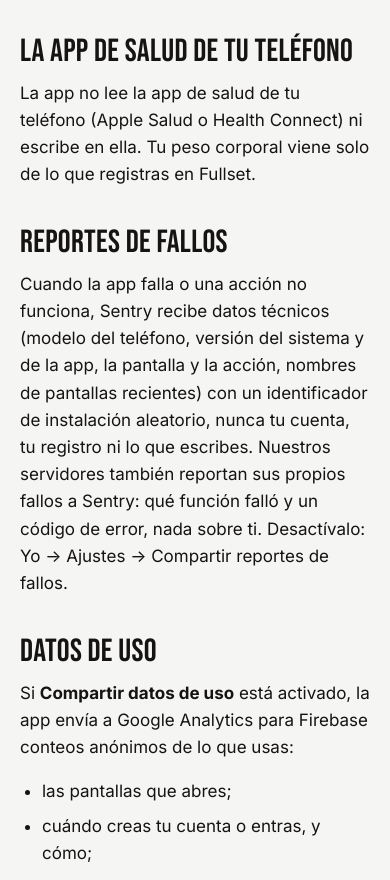
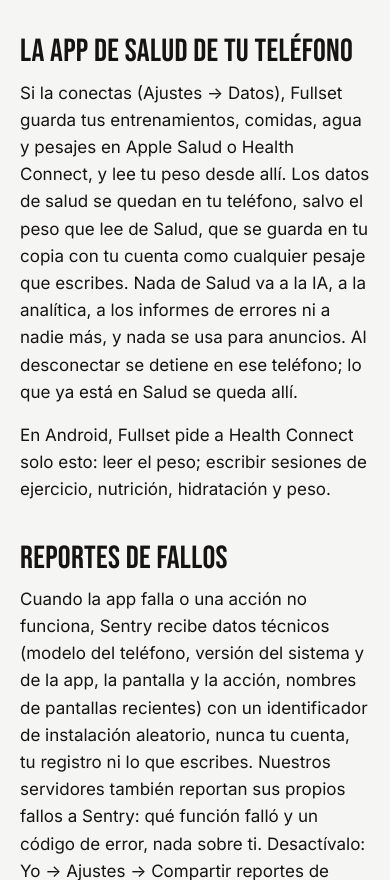
Before and after one commit to angelortuno-maker/fullset-site, a plain HTML site: page es/privacy/index.html in a window 390 px wide. Shown: the part 2842-3722 px from the top of the page. Drawn offline with Linux system fonts and the light colour scheme.

Commit message:
Privacy: the phone's health app section says what Fullset does with Apple Health and Health Connect (EN and ES)
Engineer 1's text exactly as approved (angel-log #1912 7096697595; file 6298 item 6; Angel's OK 04:28 CT Nov 23, #1912 7098036791). Fixes the policy before Play's Health apps declaration.

Co-Authored-By: Claude Opus 5.5 <noreply@anthropic.com>

```diff
--- a/es/privacy/index.html
+++ b/es/privacy/index.html
@@ -59,7 +59,8 @@
     <p>Si eliges registrar una comida con una foto (una función de Fullset Pro), la foto se envía a Vertex AI de Google (Estados Unidos) solo para estimar qué hay en el plato. Si la lista no es correcta, puedes enviar un mensaje corto para corregirla; ese mensaje y la lista de alimentos (nombres y cantidades, no la foto) se envían de la misma forma. No guardamos la foto ni el mensaje; solo se guardan en tu registro los alimentos que aceptas. Google no los usa para entrenar sus modelos; puede conservarlos por poco tiempo para prestar el servicio y para detectar abusos, y después los borra. No se envía nada más sobre ti con ellos.</p>
     <p>La foto de una etiqueta nutricional o de suplemento se lee en tu teléfono y luego se borra; nunca se sube. Las fotos de técnica de ejercicios se quedan en tu teléfono.</p>
     <h2>La app de salud de tu teléfono</h2>
-    <p>La app no lee la app de salud de tu teléfono (Apple Salud o Health Connect) ni escribe en ella. Tu peso corporal viene solo de lo que registras en Fullset.</p>
+    <p>Si la conectas (Ajustes → Datos), Fullset guarda tus entrenamientos, comidas, agua y pesajes en Apple Salud o Health Connect, y lee tu peso desde allí. Los datos de salud se quedan en tu teléfono, salvo el peso que lee de Salud, que se guarda en tu copia con tu cuenta como cualquier pesaje que escribes. Nada de Salud va a la IA, a la analítica, a los informes de errores ni a nadie más, y nada se usa para anuncios. Al desconectar se detiene en ese teléfono; lo que ya está en Salud se queda allí.</p>
+    <p>En Android, Fullset pide a Health Connect solo esto: leer el peso; escribir sesiones de ejercicio, nutrición, hidratación y peso.</p>
     <h2>Reportes de fallos</h2>
     <p>Cuando la app falla o una acción no funciona, Sentry recibe datos técnicos (modelo del teléfono, versión del sistema y de la app, la pantalla y la acción, nombres de pantallas recientes) con un identificador de instalación aleatorio, nunca tu cuenta, tu registro ni lo que escribes. Nuestros servidores también reportan sus propios fallos a Sentry: qué función falló y un código de error, nada sobre ti. Desactívalo: Yo → Ajustes → Compartir reportes de fallos.</p>
     <h2>Datos de uso</h2>
```
Also changed, not shown: privacy/index.html (+2 -1 lines).
